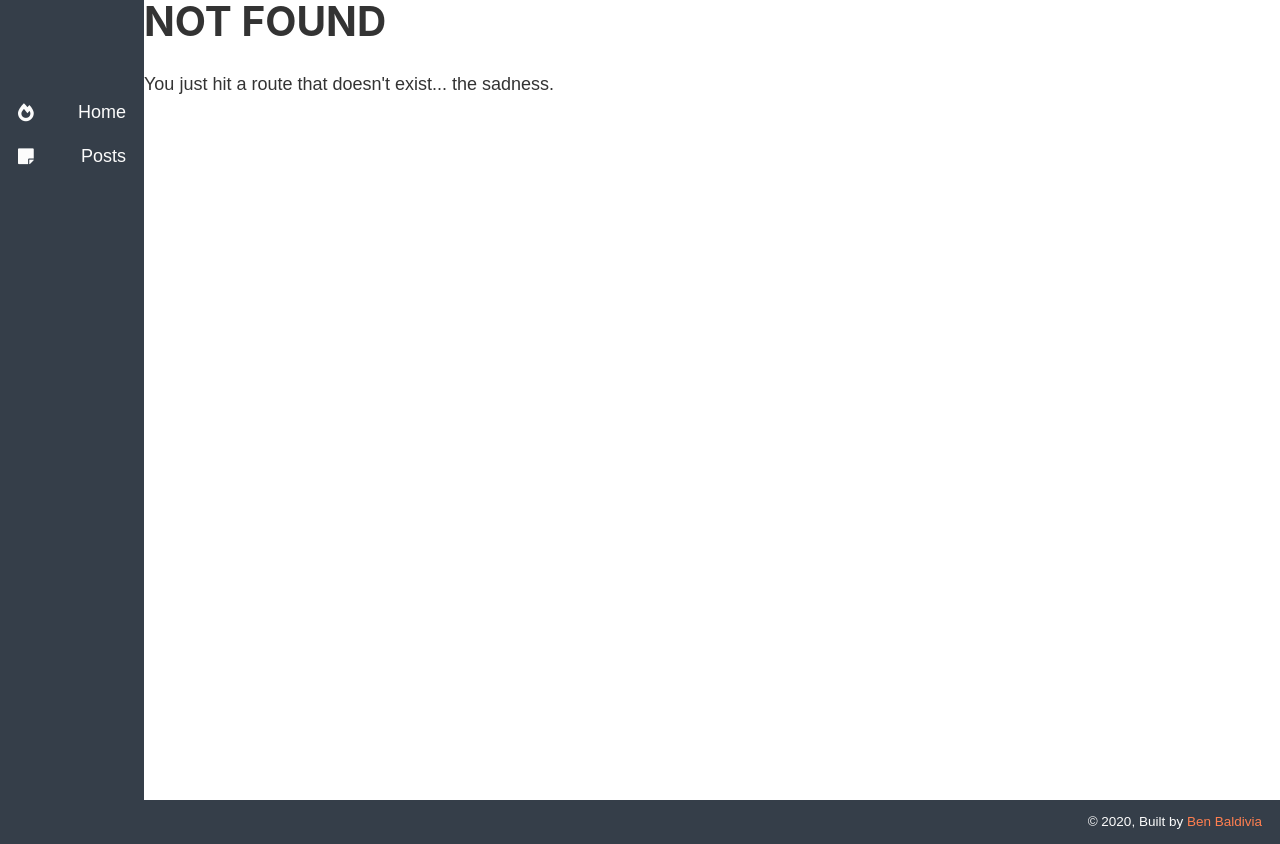
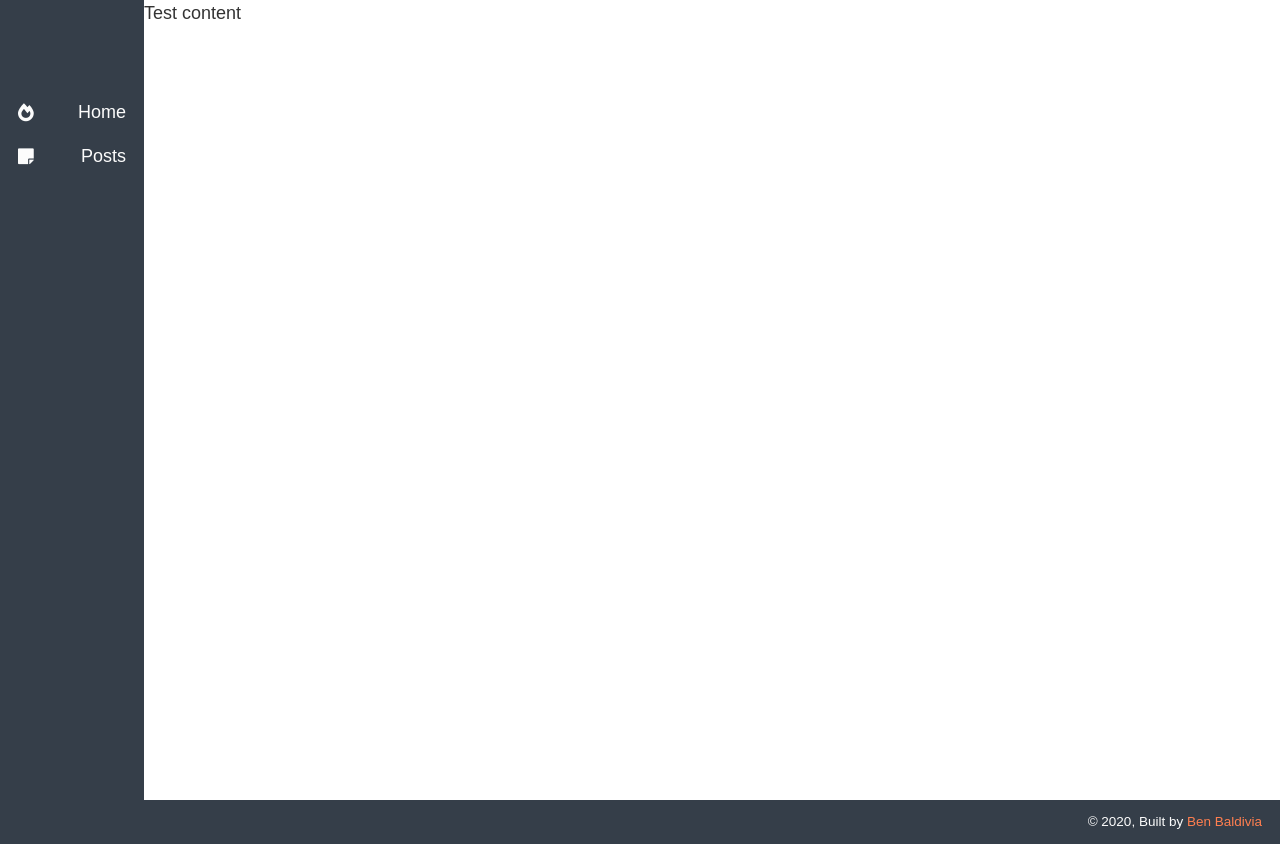
Before and after one commit to Goblinlordx/netlifire, a Next.js app: page /posts/test-page in a window 1280 px wide. Before the commit this address had no page. Built offline with nearby package versions, Linux system fonts and the light colour scheme.

Commit message:
Create Posts “test-page”

```diff
--- /dev/null
+++ b/pages/posts/test-page.mdx
@@ -0,0 +1,5 @@
+---
+title: Test page
+date: 2020-08-15T08:12:36.632Z
+---
+Test content
```
